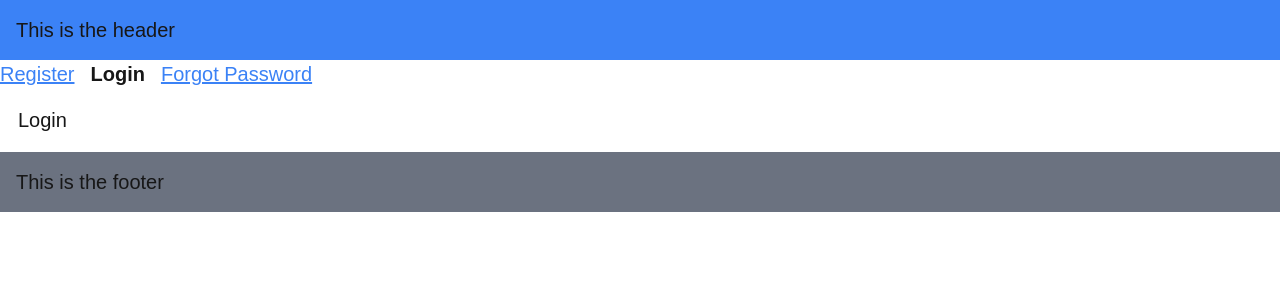
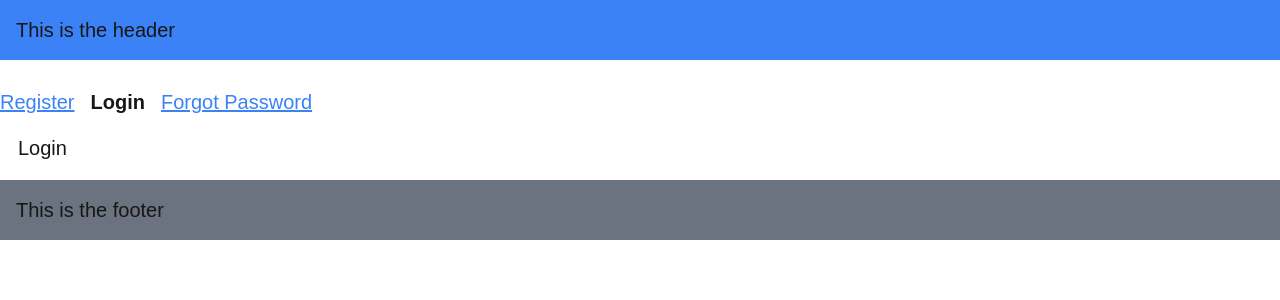
Before and after one commit to Lakshman76/nextjs-practice-app, a Next.js app: page /login in a window 1280 px wide. Shown: the top 300 px of the page. Built offline with nearby package versions, Linux system fonts and the light colour scheme.

Commit message:
template in next.js

```diff
--- a/app/(auth)/layout.tsx
+++ b/app/(auth)/template.tsx
@@ -1,6 +1,7 @@
 "use client";
 import Link from "next/link";
 import { usePathname } from "next/navigation";
+import { useState } from "react";
 
 const navLinks = [
   {
@@ -23,8 +24,17 @@
   children: React.ReactNode;
 }) {
   const pathname = usePathname();
+  const [input, setInput] = useState("");
   return (
     <div>
+      <div>
+        <input
+          type="text"
+          value={input}
+          onChange={(e) => setInput(e.target.value)}
+          className="text-slate-900"
+        />
+      </div>
       {navLinks.map((link) => {
         const isActive = pathname.startsWith(link.href);
         return (
```
